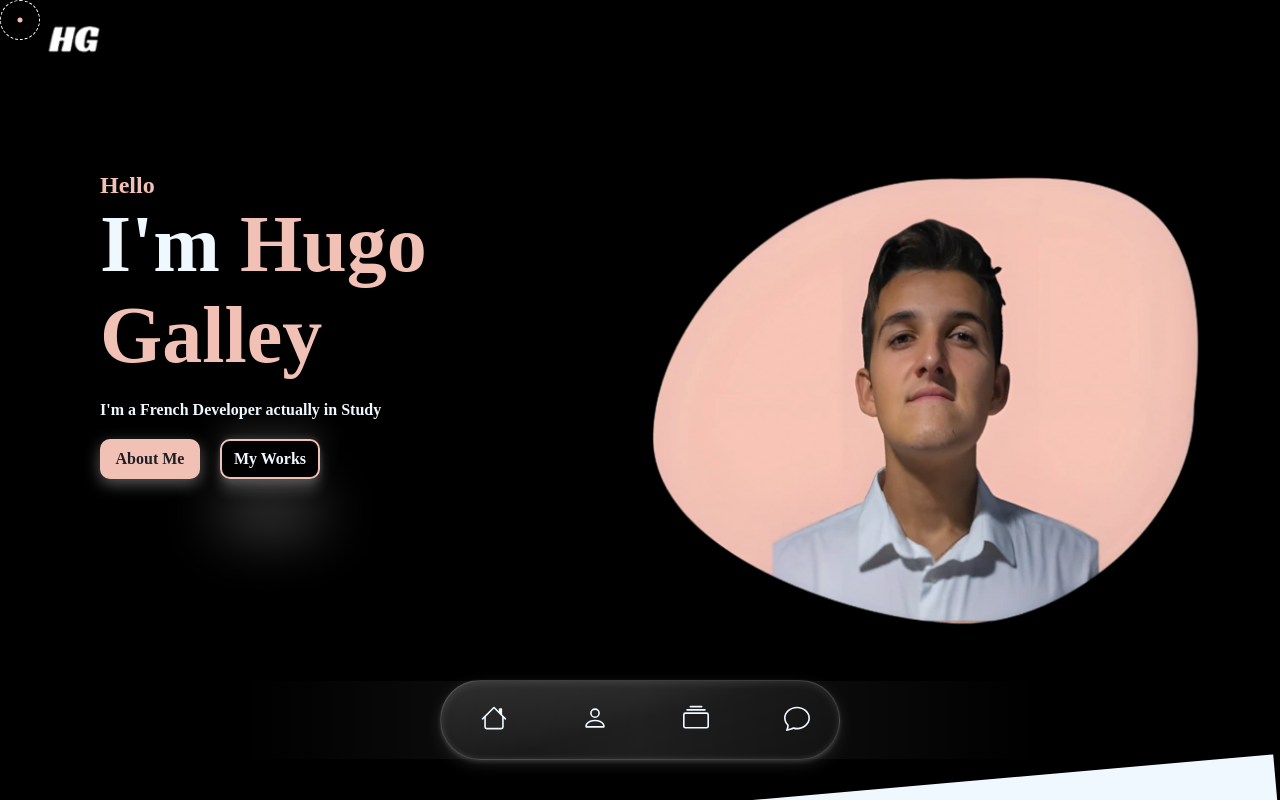
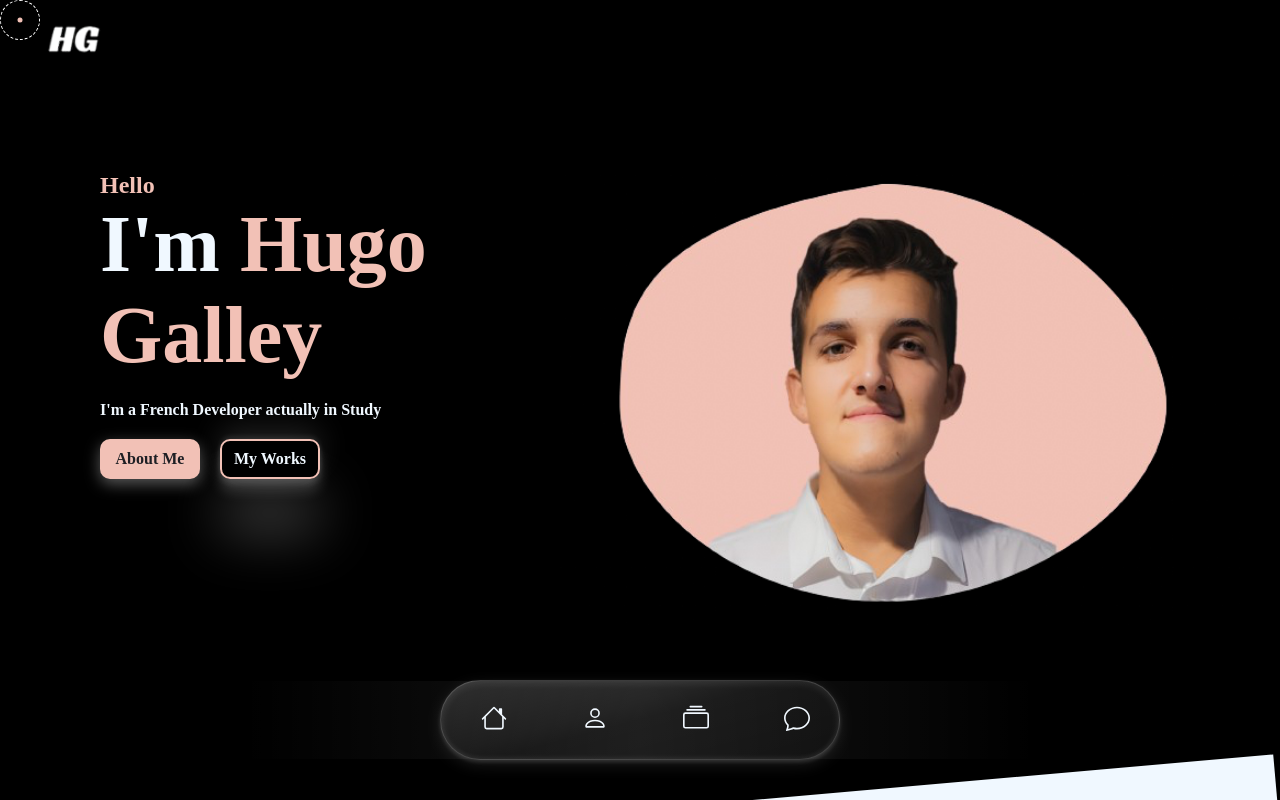
Before and after one commit to Hugo-Galley/portfolio, a React (Create React App) app: page / in a window 1280 px wide. Shown: the top 800 px of the page. Built offline with nearby package versions, Linux system fonts and the light colour scheme.

Commit message:
modif ma tete

```diff
--- a/src/Styles/Herro.css
+++ b/src/Styles/Herro.css
@@ -78,7 +78,7 @@
   }
 
   #herro-logo {
-    width: 650px;
+    width: 680px;
     height: 450px;
     margin: 40px;
   }
```
Also changed, not shown: src/assets/Bento/me.webp, src/assets/herroBanner.webp.
